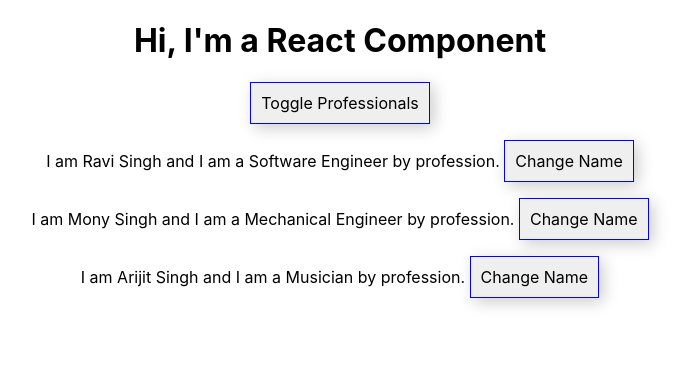
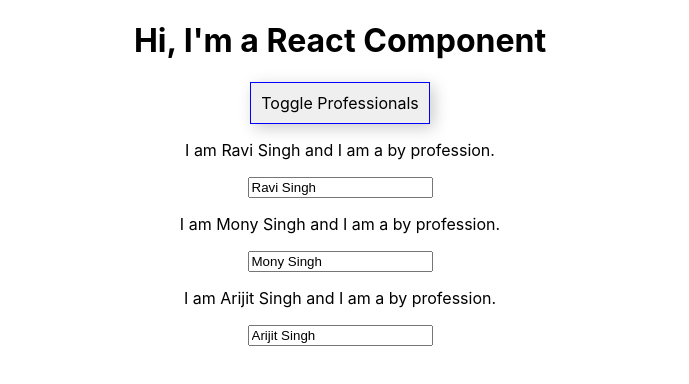
Before and after one commit to shreyai/react-app, a React (Create React App) app: page / in a window 1280 px wide. Both pictures are taken after a click on the button "Toggle Professionals". Shown: the top 384 px of the page, without its empty margins (300-989 px from the left). Built offline with nearby package versions, Linux system fonts and the light colour scheme.

Commit message:
working with lists and components

```diff
--- a/src/App.js
+++ b/src/App.js
@@ -7,9 +7,9 @@
 class App extends Component {
   state = {
     professionals : [
-      { name: 'Ravi Singh', profession: 'Software Engineer' },
-      { name: 'Mony Singh', profession: 'Mechanical Engineer' },
-      { name: 'Arijit Singh', profession: 'Musician' }
+      { id: 'abc1', name: 'Ravi Singh', profession: 'Software Engineer' },
+      { id: 'abc2', name: 'Mony Singh', profession: 'Mechanical Engineer' },
+      { id: 'abc3', name: 'Arijit Singh', profession: 'Musician' }
     ],
     showProfessionals: false
   }
@@ -24,14 +24,17 @@
     });
   }
 
-  nameChangeHandler = (event) => {
-    this.setState({
-      professionals : [
-        { name: 'Ravi Kumar Singh', profession: 'Software Engineer' },
-        { name: event.target.value, profession: 'Mechanical Engineer' },
-        { name: 'Arijit Singh', profession: 'Musician' }
-      ]
+  nameChangeHandler = (event, id) => {
+    const professionalIndex = this.state.professionals.findIndex(p => {
+      return p.id === id;
     });
+    const professional = {
+      ...this.state.professionals[professionalIndex]
+    };
+    professional.name = event.target.value;
+    const professionals = [...this.state.professionals]
+    professionals[professionalIndex] = professional;
+    this.setState({professionals: professionals});
   }
 
   toggleProfessionalHandler = () => {
@@ -49,29 +52,28 @@
       boxShadow: '4px 4px 16px #ccc'
     }
 
+    let professionals = null;
+
+    if (this.state.showProfessionals) {
+      professionals = (
+        <div>
+          {this.state.professionals.map(professional => {
+            return <Professional
+              name={professional.name}
+              professiona={professional.professional}
+              key={professional.id}
+              changed={(event) => this.nameChangeHandler(event, professional.id)} />
+          })}
+        </div>
+      )
+    }
+
     return (
       <div className="App">
         <h1>Hi, I'm a React Component</h1>
         {/* <Counter buttonStyle={style} /> */}
         <button style={style} onClick={this.toggleProfessionalHandler}>Toggle Professionals</button>
-        {
-          this.state.showProfessionals ?
-          <div>
-            <Professional
-              name={this.state.professionals[0].name}
-              profession={this.state.professionals[0].profession}
-              buttonStyle={style} />
-            <Professional
-              name={this.state.professionals[1].name}
-              profession={this.state.professionals[1].profession}
-              click={this.switchNameHandler}
-              buttonStyle={style} />
-            <Professional
-              name={this.state.professionals[2].name}
-              profession={this.state.professionals[2].profession}
-              buttonStyle={style} />
-          </div> : null
-        }
+        { professionals }
       </div>
     );
   }
@@ -85,8 +87,9 @@
 //       { name: 'Ravi Singh', profession: 'Software Engineer' },
 //       { name: 'Mony Singh', profession: 'Mechanical Engineer' },
 //       { name: 'Arijit Singh', profession: 'Musician' }
-//     ]
-//   })
+//     ],
+//     showProfessionals: false
+//   });
 
 //   const switchNameHandler = (newName) => {
 //     setProfessionalState({
@@ -98,6 +101,11 @@
 //     })
 //   }
 
+//   const toggleProfessionalHandler = () => {
+//     const doesShow = professionalState.showProfessionals;
+//     setProfessionalState({showProfessionals: !doesShow})
+//   }
+
 //   const style = {
 //     backgroundCOlor: '#fff',
 //     font:'inherit',
@@ -107,25 +115,32 @@
 //     boxShadow: '4px 4px 16px #ccc'
 //   }
 
+//   let professional = null;
+
+//   if(professionalState.showProfessionals) {
+//     professional = (
+//       <div>
+//         <Professional
+//           name={professionalState.professionals[0].name}
+//           profession={professionalState.professionals[0].profession}
+//           buttonStyle={style} />
+//         <Professional
+//           name={professionalState.professionals[1].name}
+//           profession={professionalState.professionals[1].profession}
+//           buttonStyle={style} />
+//         <Professional
+//           name={professionalState.professionals[2].name}
+//           profession={professionalState.professionals[2].profession}
+//           buttonStyle={style} />
+//       </div>
+//     )
+//   }
+
 //   return (
 //     <div className="App">
 //       <h1>Hi, I'm a React Component</h1>
-//       <Counter buttonStyle={style} />
-//       <Professional
-//         name={professionalState.professionals[0].name}
-//         profession={professionalState.professionals[0].profession}
-//         click={switchNameHandler.bind(this, 'Ravi')}
-//         buttonStyle={style} />
-//       <Professional
-//         name={professionalState.professionals[1].name}
-//         profession={professionalState.professionals[1].profession}
-//         click={switchNameHandler}
-//         buttonStyle={style} />
-//       <Professional
-//         name={professionalState.professionals[2].name}
-//         profession={professionalState.professionals[2].profession}
-//         click={switchNameHandler}
-//         buttonStyle={style} />
+//       <button onClick={toggleProfessionalHandler} style={style}>Toggle Professionals</button>
+//       { professional }
 //     </div>
 //   );
 // }
--- a/src/Professional/Professional.js
+++ b/src/Professional/Professional.js
@@ -3,7 +3,8 @@
 const professional = (props) => {
     return (
         <div>
-            <p>I am {props.name} and I am a {props.profession} by profession. <button onClick={props.click} style={props.buttonStyle}>Change Name</button></p>
+            <p>I am {props.name} and I am a {props.profession} by profession.</p>
+            <input type='text' onChange={props.changed} value={props.name} />
         </div>
     )
 }
```
